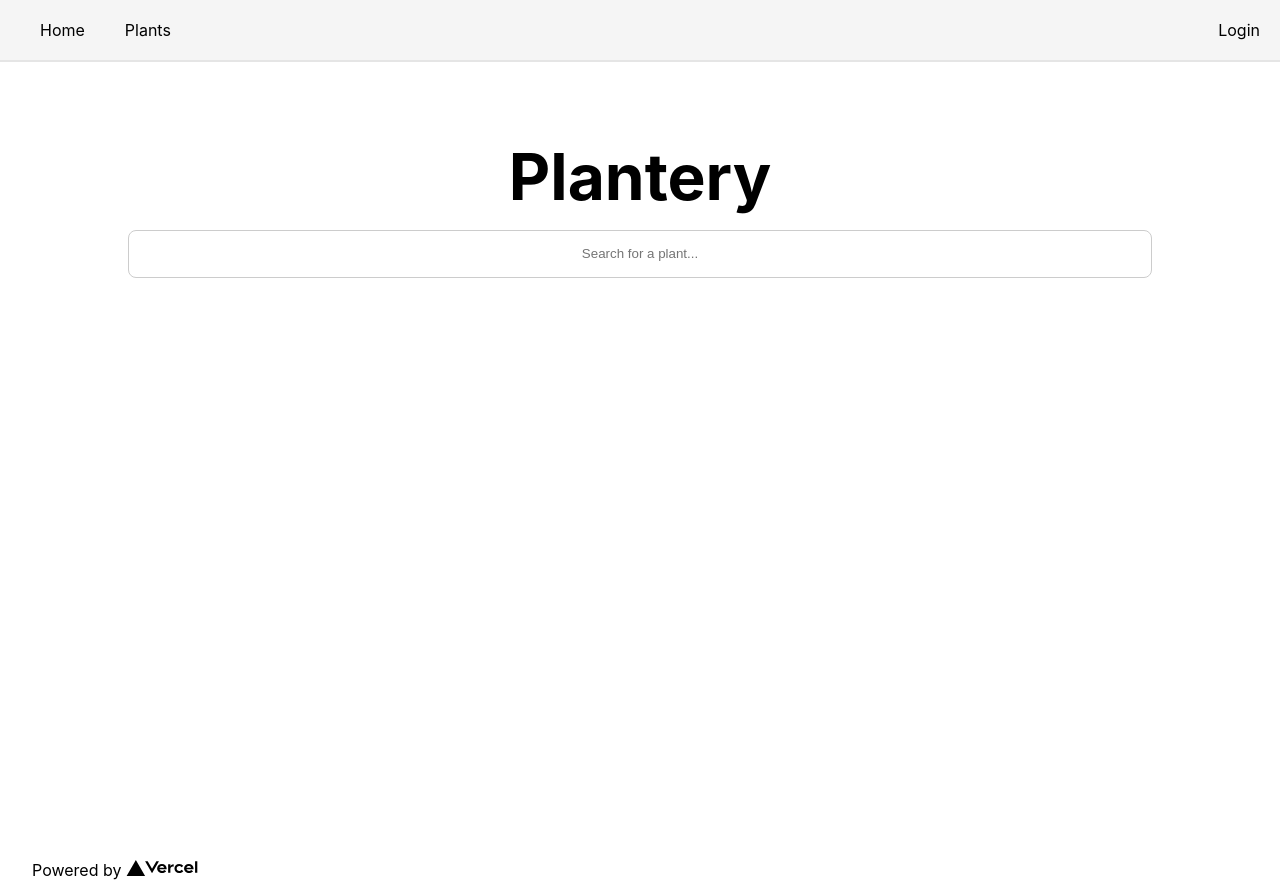
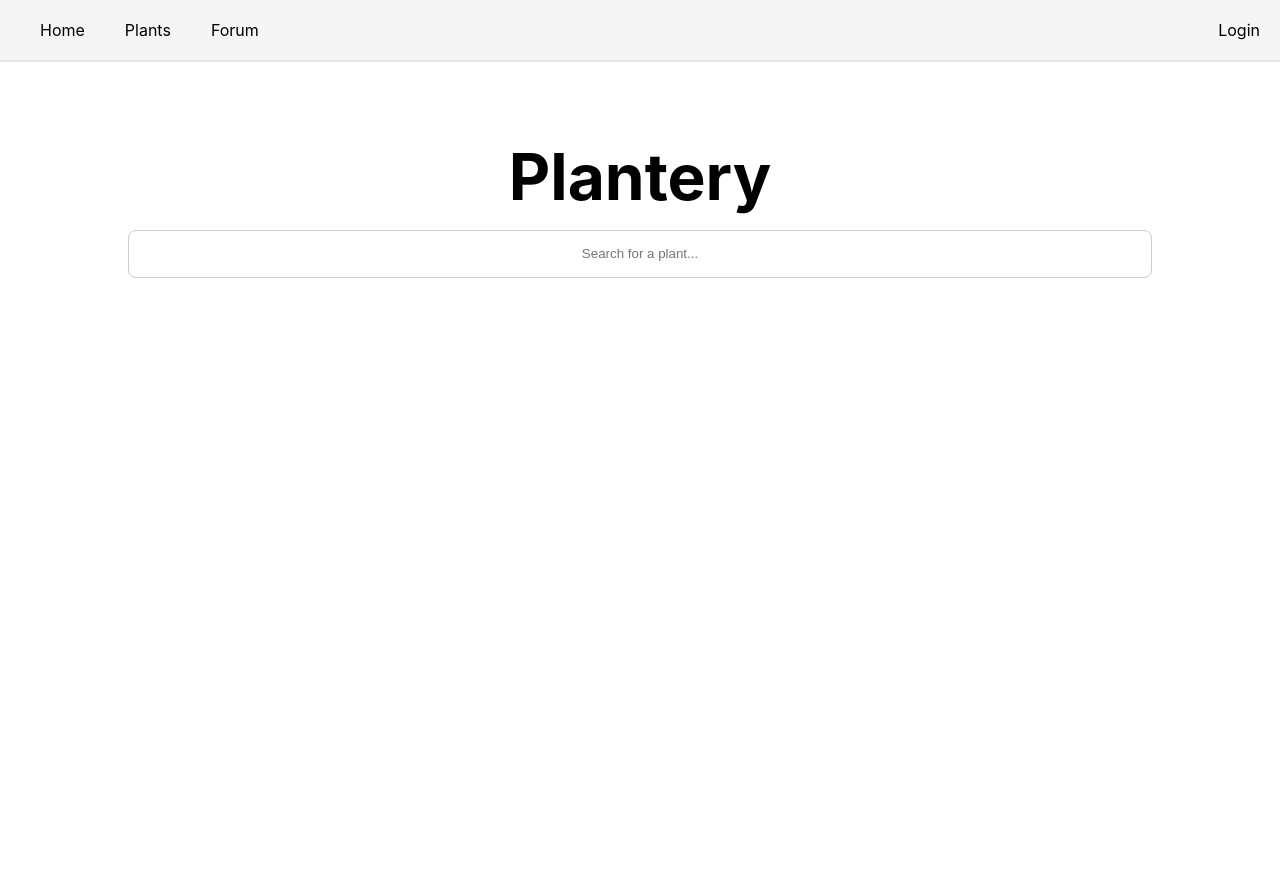
Before and after one commit to eliaspeteri/plantery, a Next.js app: page / in a window 1280 px wide. Built offline with nearby package versions, Linux system fonts and the light colour scheme.

Commit message:
Minor visual changes and refactoring.

```diff
--- a/components/Navbar.tsx
+++ b/components/Navbar.tsx
@@ -15,6 +15,9 @@ const Navbar = () => {
       <Link href='/plants'>
         <a className={styles.item}>Plants</a>
       </Link>
+      <Link href='/forum'>
+        <a className={styles.item}>Forum</a>
+      </Link>
       <SessionContext.Consumer>
         {({ user }) =>
           user.name !== '' ? (
@@ -26,10 +29,12 @@ const Navbar = () => {
                 <a className={styles.item}>My plants</a>
               </Link>
               {/* Displays user initials if user is logged in. Else a login link is displayed.*/}
-              {(
-                (([...user.name.matchAll(rgx)] || []).shift()?.[1] || '') +
-                (([...user.name.matchAll(rgx)] || []).pop()?.[1] || '')
-              ).toUpperCase()}
+              <div className={[styles.item, styles.login].join(' ')}>
+                {(
+                  (([...user.name.matchAll(rgx)] || []).shift()?.[1] || '') +
+                  (([...user.name.matchAll(rgx)] || []).pop()?.[1] || '')
+                ).toUpperCase()}
+              </div>
             </>
           ) : (
             <>
--- /dev/null
+++ b/pages/_document.tsx
@@ -0,0 +1,18 @@
+import { Html, Head, Main, NextScript } from 'next/document';
+import React from 'react';
+
+const Document = () => {
+  return (
+    <div>
+      <Html>
+        <Head></Head>
+        <body>
+          <Main />
+          <NextScript />
+        </body>
+      </Html>
+    </div>
+  );
+};
+
+export default Document;
--- a/pages/index.tsx
+++ b/pages/index.tsx
@@ -1,6 +1,5 @@
 import type { NextPage } from 'next';
 import Head from 'next/head';
-import Image from 'next/image';
 import Searchbar from '../components/Searchbar';
 import styles from '../styles/Home.module.css';
 
@@ -17,19 +16,6 @@ const Home: NextPage = () => {
         <h1 className={styles.title}>Plantery</h1>
         <Searchbar />
       </main>
-
-      <footer className={styles.footer}>
-        <a
-          href='https://vercel.com?utm_source=create-next-app&utm_medium=default-template&utm_campaign=create-next-app'
-          target='_blank'
-          rel='noopener noreferrer'
-        >
-          Powered by{' '}
-          <span className={styles.logo}>
-            <Image src='/vercel.svg' alt='Vercel Logo' width={72} height={16} />
-          </span>
-        </a>
-      </footer>
     </div>
   );
 };
```
